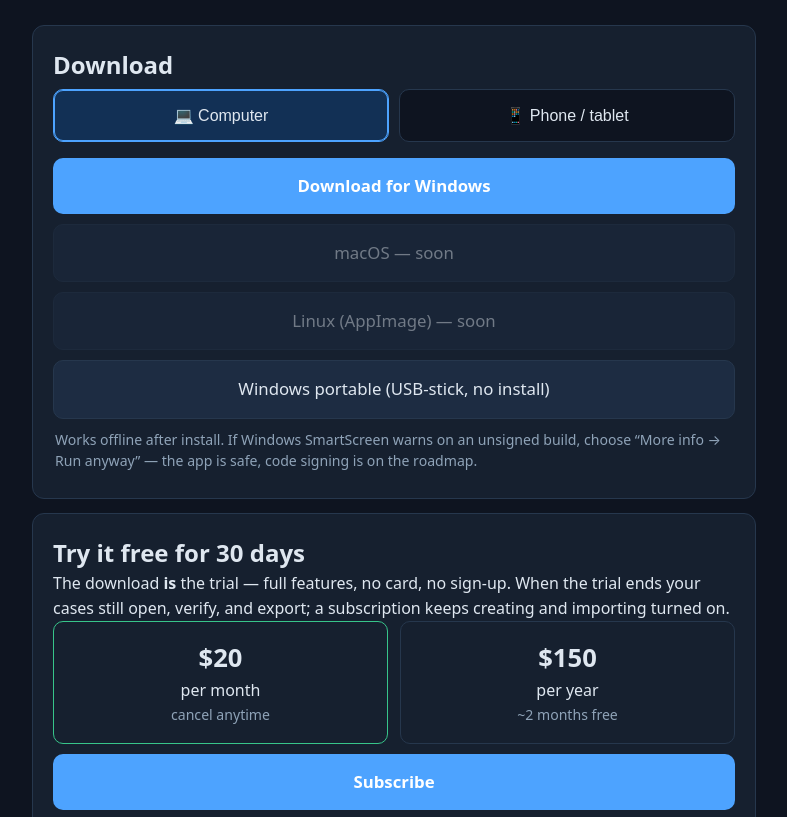
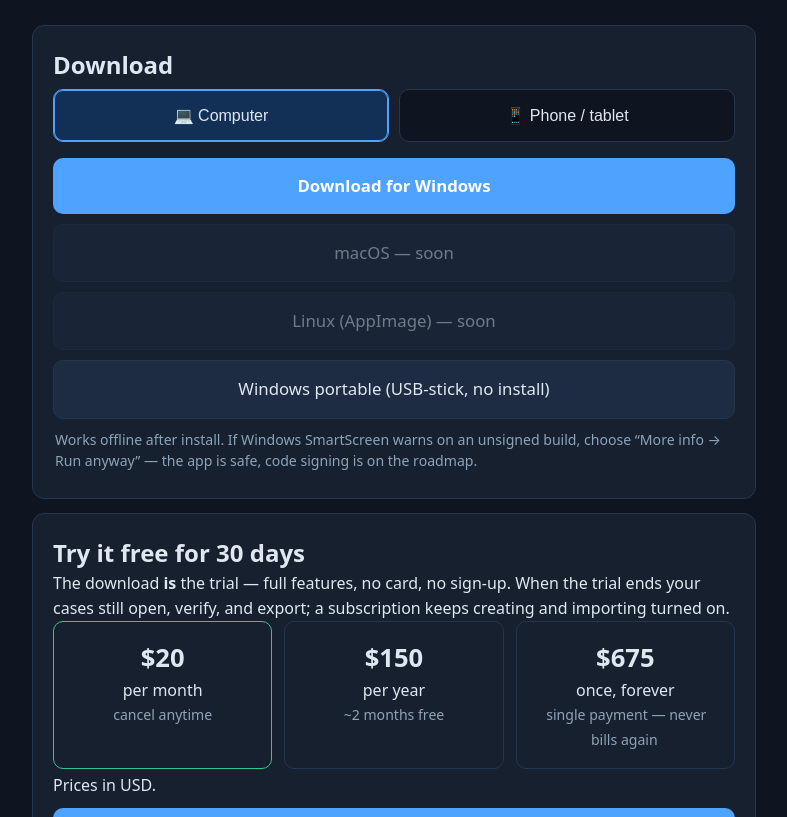
Before and after one commit to alexanderinnovationgroup-hash/casebook-site, a plain HTML site: page index.html in a window 1280 px wide. Shown: the part 134-951 px from the top of the page, without its empty margins (246-1033 px from the left). Drawn offline with Linux system fonts and the light colour scheme.

Commit message:
Lifetime $675 USD tier

```diff
--- a/index.html
+++ b/index.html
@@ -72,7 +72,9 @@
     <div class="price">
       <div class="hl"><b id="price-mo">$–</b>per month<br><span class="note">cancel anytime</span></div>
       <div><b id="price-yr">$–</b>per year<br><span class="note">~2 months free</span></div>
+      <div><b id="price-lt">$–</b>once, forever<br><span class="note">single payment — never bills again</span></div>
     </div>
+    <div class="small dim" style="margin-top:4px">Prices in USD.</div>
     <a class="dl" id="subscribe" href="#">Subscribe</a>
     <p class="note">After checkout you get a license key by email. Paste it into the app’s
     License tab — it’s verified on your device, nothing phones home.</p>
@@ -97,8 +99,9 @@
 // Releases, the URL pattern is already correct — just fill in owner + repo.
 const RELEASES = 'https://github.com/alexanderinnovationgroup-hash/casebook-site/releases/latest/download';
 const CHECKOUT = 'https://casebook.app/subscribe';   // payment page / provider link — TODO: real provider
-const PRICE_MO = '$20';                              // set your real prices
+const PRICE_MO = '$20';                              // USD — LemonSqueezy checkout
 const PRICE_YR = '$150';
+const PRICE_LT = '$675';                             // lifetime, one payment
 const FILES = {
   win:  'Casebook-Setup-0.1.1.exe',
   port: 'Casebook-Setup-0.1.1.exe', // portable build not uploaded yet — installer covers it
@@ -112,7 +115,7 @@ const $ = id => document.getElementById(id);
 const set = (id, f) => { const el = $(id); if (!FILES[f]) { el.closest('a,button') && (el.closest('a,button').style.opacity = '.45'); el.textContent += ' — soon'; return; } el.href = `${RELEASES}/${FILES[f]}`; };
 set('dl-win','win'); set('dl-port','port'); set('dl-mac','mac'); set('dl-lin','lin'); set('dl-apk','apk');
 $('subscribe').href = CHECKOUT;
-$('price-mo').textContent = PRICE_MO; $('price-yr').textContent = PRICE_YR;
+$('price-mo').textContent = PRICE_MO; $('price-yr').textContent = PRICE_YR; $('price-lt').textContent = PRICE_LT;
 
 const ua = navigator.userAgent, plat = navigator.platform || '';
 const isAndroid = /android/i.test(ua);
```
